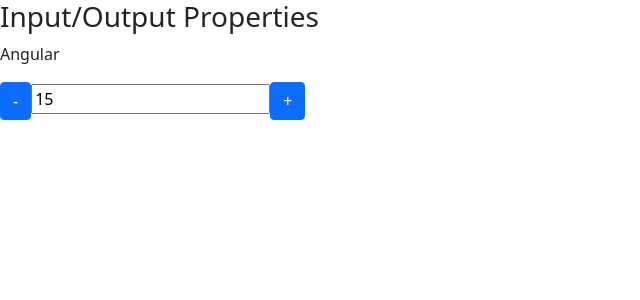
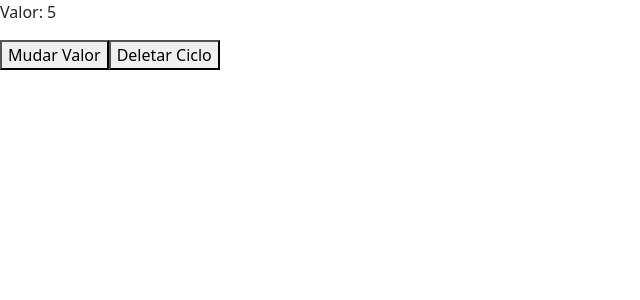
Before and after one commit to lindovaldo1/Introducao-Angular, an Angular app in the folder data-binding/: page / in a window 1280 px wide. Shown: the top 300 px of the page, without its empty margins (0-640 px from the left). Built offline with nearby package versions, Linux system fonts and the light colour scheme.

Commit message:
FEAT: Aula 15
life-cycle to componente

```diff
--- a/data-binding/src/app/app.component.html
+++ b/data-binding/src/app/app.component.html
@@ -1 +1,3 @@
-<app-data-binding></app-data-binding>
+<app-ciclo [valorInicial]="valor" *ngIf="!deletarCiclo"></app-ciclo>
+<button (click)="mudarValor()">Mudar Valor</button>
+<button (click)="destruirCiclo()">Deletar Ciclo</button>
--- a/data-binding/src/app/app.component.ts
+++ b/data-binding/src/app/app.component.ts
@@ -3,8 +3,17 @@ import { Component } from '@angular/core';
 @Component({
   selector: 'app-root',
   templateUrl: './app.component.html',
-  styleUrls: ['./app.component.scss']
+  styleUrls: ['./app.component.scss'],
 })
 export class AppComponent {
-  title = 'data-binding';
+  valor: number = 5;
+  deletarCiclo: boolean = false;
+
+  mudarValor() {
+    this.valor++;
+  }
+
+  destruirCiclo() {
+    this.deletarCiclo = true;
+  }
 }
--- a/data-binding/src/app/app.module.ts
+++ b/data-binding/src/app/app.module.ts
@@ -9,9 +9,10 @@ import { AppComponent } from './app.component';
 import { DataBindingComponent } from './data-binding/data-binding.component';
 import { InputPropertyComponent } from './input-property/input-property.component';
 import { OutputPropertyComponent } from './output-property/output-property.component';
+import { CicloComponent } from './ciclo/ciclo.component';
 
 @NgModule({
-  declarations: [AppComponent, DataBindingComponent, InputPropertyComponent, OutputPropertyComponent],
+  declarations: [AppComponent, DataBindingComponent, InputPropertyComponent, OutputPropertyComponent, CicloComponent],
   imports: [
     BrowserModule,
     AppRoutingModule,
--- /dev/null
+++ b/data-binding/src/app/ciclo/ciclo.component.html
@@ -0,0 +1 @@
+<p>Valor: {{ valorInicial }}</p>
--- /dev/null
+++ b/data-binding/src/app/ciclo/ciclo.component.ts
@@ -0,0 +1,71 @@
+import {
+  AfterContentChecked,
+  AfterContentInit,
+  AfterViewChecked,
+  AfterViewInit,
+  Component,
+  DoCheck,
+  OnChanges,
+  OnDestroy,
+  OnInit,
+  Input,
+} from '@angular/core';
+
+@Component({
+  selector: 'app-ciclo',
+  templateUrl: './ciclo.component.html',
+  styleUrls: ['./ciclo.component.scss'],
+})
+export class CicloComponent
+  implements
+    OnInit,
+    OnChanges,
+    DoCheck,
+    AfterContentInit,
+    AfterContentChecked,
+    AfterViewInit,
+    AfterViewChecked,
+    OnDestroy
+{
+  @Input() valorInicial: number = 10;
+
+  constructor() {
+    this.log('construtor');
+  }
+
+  ngOnChanges() {
+    this.log('ngOnChanges');
+  }
+
+  ngOnInit(): void {
+    this.log('ngOnInit');
+  }
+
+  ngDoCheck() {
+    this.log('ngDoCheck');
+  }
+
+  ngAfterContentInit() {
+    this.log('ngAfterContentInit');
+  }
+
+  ngAfterContentChecked() {
+    this.log('ngAfterContentChecked');
+  }
+
+  ngAfterViewInit() {
+    this.log('ngAfterViewInit');
+  }
+
+  ngAfterViewChecked() {
+    this.log('ngAfterViewChecked');
+  }
+
+  ngOnDestroy() {
+    this.log('ngOnDestroy');
+  }
+
+  private log(hook: string) {
+    console.log(hook);
+  }
+}
```
Also changed, not shown: data-binding/src/app/ciclo/ciclo.component.scss (added), 1 other file (tests, documents, lock files or other folders).
